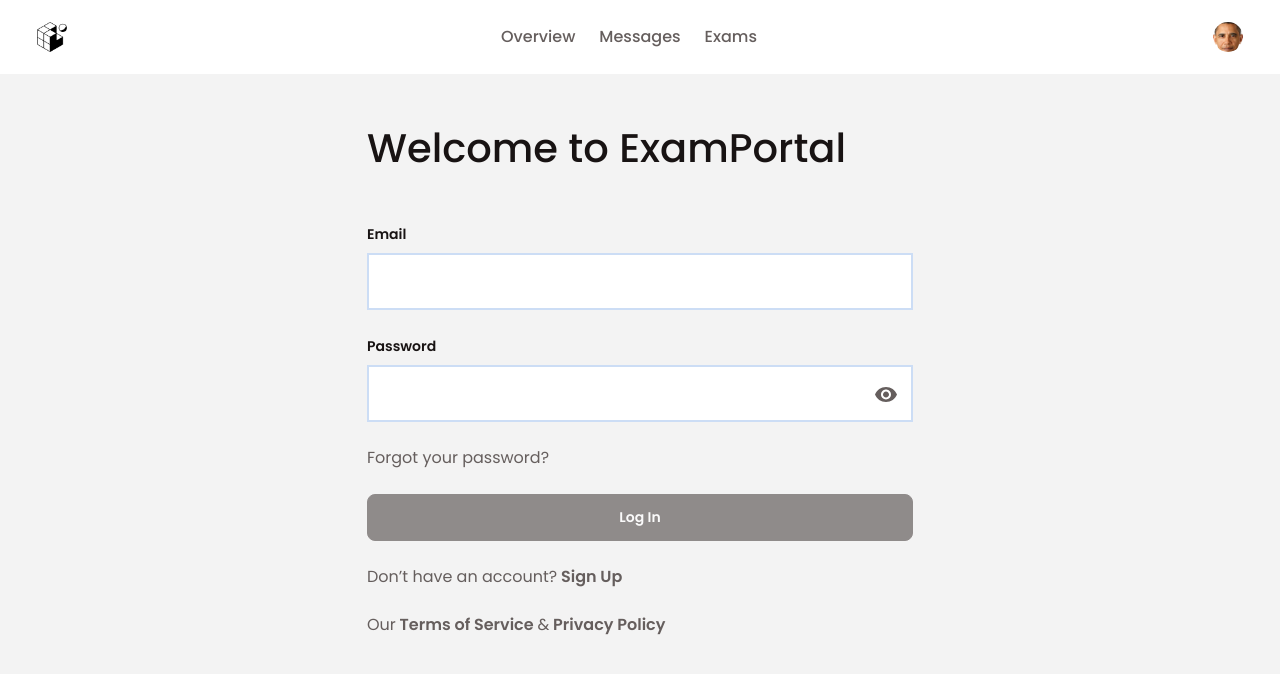
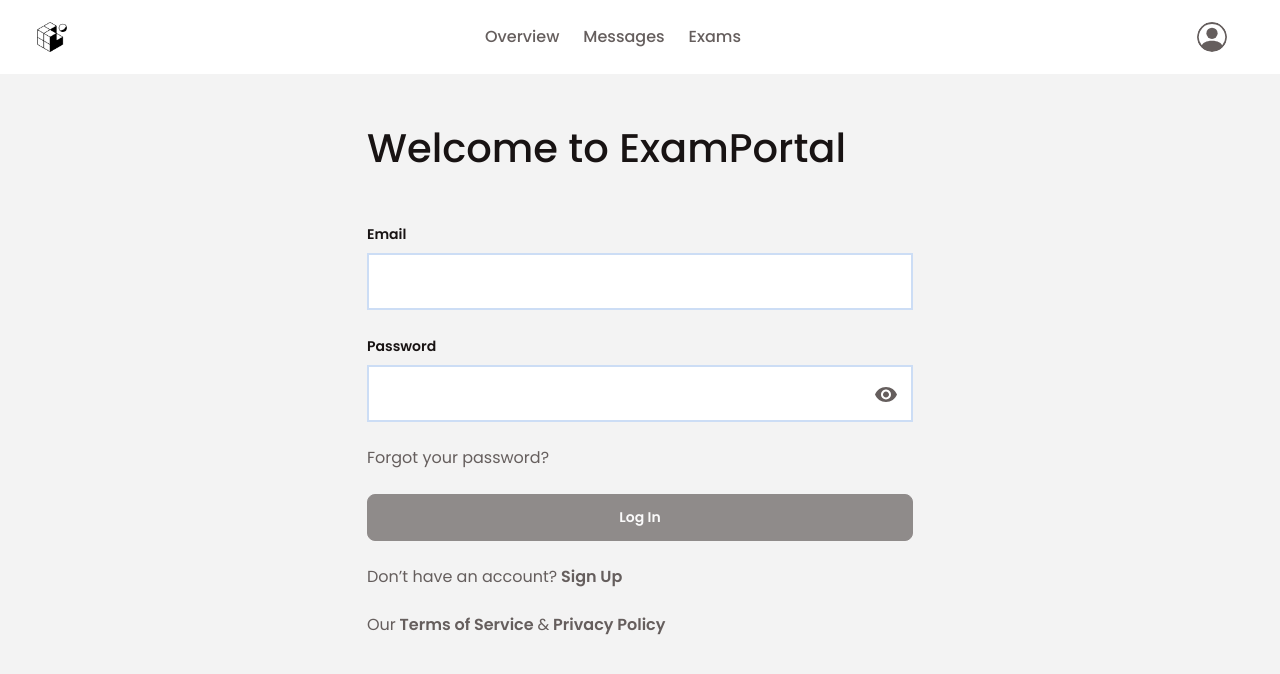
Before and after one commit to WomenPlusPlus/deploy-impact-21-inzone-b, a React (Create React App) app in the folder frontend/web/: page /login in a window 1280 px wide. Shown: the top 674 px of the page. Built offline with nearby package versions, Linux system fonts and the light colour scheme.

Commit message:
change to generic image on header and display logout and change state

```diff
--- a/frontend/web/src/components/navigation-bar/_nav.scss
+++ b/frontend/web/src/components/navigation-bar/_nav.scss
@@ -60,3 +60,13 @@
     text-decoration: underline;
   }
 }
+
+.dropdown-toggle::after {
+  display: none;
+}
+
+#logout {
+  color: #b23b3b;
+  font-weight: 500;
+  text-decoration: none;
+}
--- a/frontend/web/src/components/navigation-bar/index.jsx
+++ b/frontend/web/src/components/navigation-bar/index.jsx
@@ -4,13 +4,20 @@ import { Trans } from "react-i18next";
 
 import "./_nav.scss";
 import icon from "../../assets/dashboard/favicon.png";
-import demo from "../../assets/dashboard/face_demo.png";
+import demo from "../../assets/header/user.svg";
+import { NavDropdown } from "react-bootstrap";
+import { Link } from "react-router-dom";
 
 const Nav = () => {
   // TO DO: get this information from shared state
   // const userIsLoggedIn = false;
 
   const user = useSelector((state) => state.user.value);
+  const logOutHandler = () => {
+    console.log("heeey");
+    localStorage.setItem("currentEmail", "");
+    localStorage.setItem("isLogged", false);
+  };
 
   return (
     <div className="nav__container">
@@ -38,7 +45,33 @@ const Nav = () => {
       )}
       {user && (
         <div className="wrapper--right">
-          <img id="nav__img--circle" src={demo} alt="profile" />
+          <NavDropdown
+            eventKey={1}
+            title={
+              <div className="pull-left">
+                <img
+                  className="thumbnail-image"
+                  id="nav__img--circle"
+                  src={demo}
+                  alt="user pic"
+                />
+
+                {user.username}
+              </div>
+            }
+            id="basic-nav-dropdown"
+          >
+            <NavDropdown.Item eventKey={1.1} href="/profile">
+              Profile
+            </NavDropdown.Item>
+            <NavDropdown.Item divider />
+            <NavDropdown.Item eventKey={1.3}>
+              <i className="fa fa-sign-out"></i>
+              <Link id="logout" to="/login" onClick={logOutHandler}>
+                Logout
+              </Link>
+            </NavDropdown.Item>
+          </NavDropdown>
         </div>
       )}
     </div>
```
Also changed, not shown: frontend/web/src/assets/header/user.svg (added).
